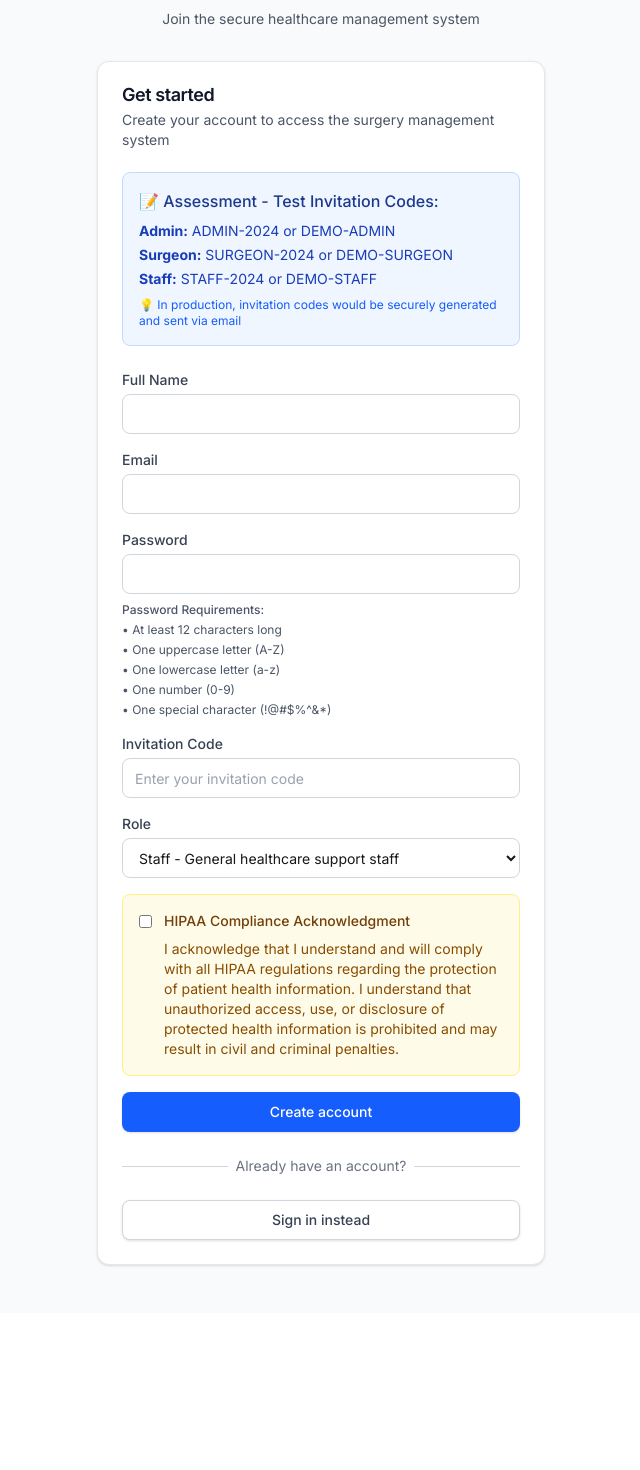
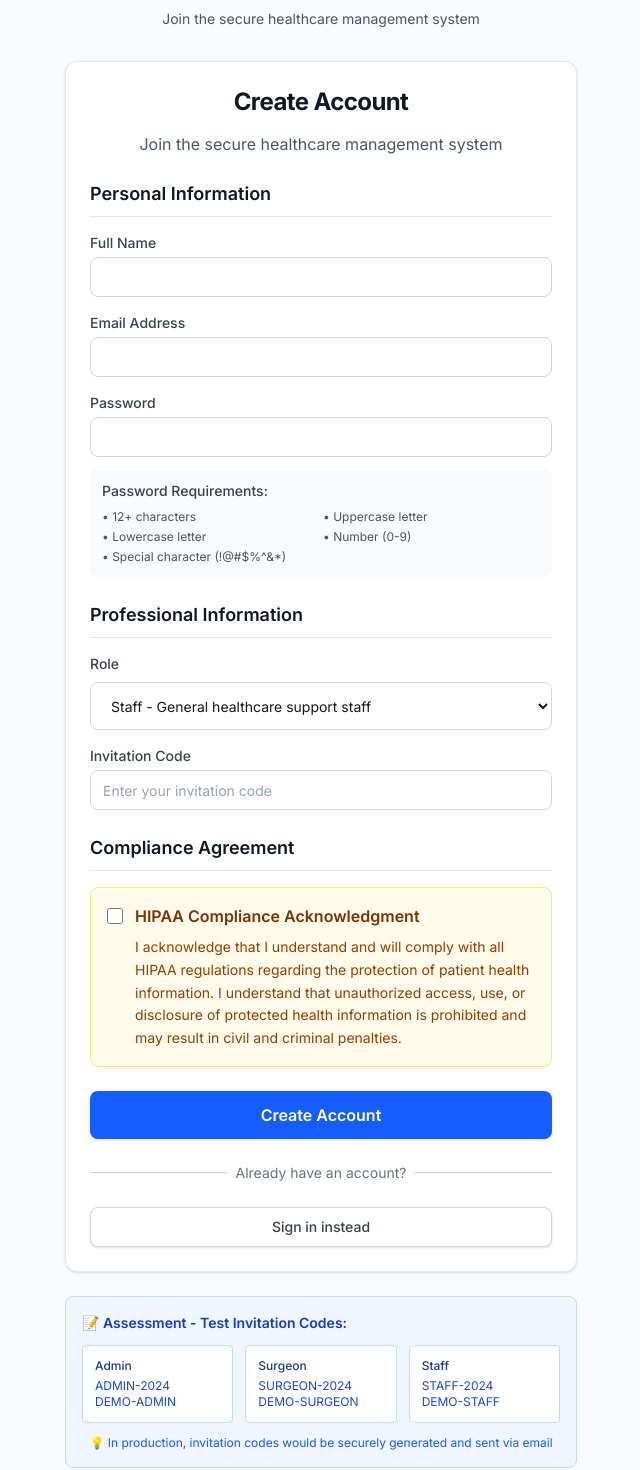
Before and after one commit to cmoralestech/fabric-health, a Next.js app: page /auth/register in a window 1280 px wide. Shown: the part 123-1593 px from the top of the page, without its empty margins (319-959 px from the left). Before the commit the page ends 1436 px from the top, so only its background shows below. Built offline with nearby package versions, Linux system fonts and the light colour scheme.

Commit message:
register page and sign up updates

```diff
--- a/src/app/auth/register/page.tsx
+++ b/src/app/auth/register/page.tsx
@@ -112,35 +112,28 @@ export default function Register() {
         </div>
       </div>
 
-      <div className="mt-8 sm:mx-auto sm:w-full sm:max-w-md">
+      <div className="mt-8 sm:mx-auto sm:w-full sm:max-w-lg">
         <Card>
-          <CardHeader>
-            <CardTitle>Get started</CardTitle>
-            <CardDescription>
-              Create your account to access the surgery management system
+          <CardHeader className="text-center pb-6">
+            <CardTitle className="text-2xl font-bold text-gray-900">Create Account</CardTitle>
+            <CardDescription className="text-base text-gray-600 mt-2">
+              Join the secure healthcare management system
             </CardDescription>
-
-            {/* Assessment Note - Display test invitation codes */}
-            <div className="bg-blue-50 border border-blue-200 rounded-lg p-4 mt-4">
-              <h4 className="font-medium text-blue-900 mb-2">📝 Assessment - Test Invitation Codes:</h4>
-              <div className="text-sm text-blue-800 space-y-1">
-                <div><strong>Admin:</strong> ADMIN-2024 or DEMO-ADMIN</div>
-                <div><strong>Surgeon:</strong> SURGEON-2024 or DEMO-SURGEON</div>
-                <div><strong>Staff:</strong> STAFF-2024 or DEMO-STAFF</div>
-              </div>
-              <p className="text-xs text-blue-600 mt-2">
-                💡 In production, invitation codes would be securely generated and sent via email
-              </p>
-            </div>
           </CardHeader>
 
-          <CardContent>
-            <form onSubmit={handleSubmit(onSubmit)} className="space-y-4">
+          <CardContent className="px-6 pb-6">
+            <form onSubmit={handleSubmit(onSubmit)} className="space-y-6">
               {error && (
                 <div className="bg-red-50 border border-red-200 text-red-600 px-4 py-3 rounded-lg text-sm">
                   {error}
                 </div>
               )}
+
+              {/* Personal Information Section */}
+              <div className="space-y-4">
+                <h3 className="text-lg font-semibold text-gray-900 border-b border-gray-200 pb-2">
+                  Personal Information
+                </h3>
 
                 <Input
                   label="Full Name"
@@ -150,7 +143,7 @@ export default function Register() {
                 />
 
                 <Input
-                label="Email"
+                  label="Email Address"
                   type="email"
                   autoComplete="email"
                   {...register('email')}
@@ -165,36 +158,36 @@ export default function Register() {
                     {...register('password')}
                     error={errors.password?.message}
                   />
-                <div className="mt-2 text-xs text-gray-600">
-                  <p className="font-medium mb-1">Password Requirements:</p>
-                  <ul className="space-y-1">
-                    <li>• At least 12 characters long</li>
-                    <li>• One uppercase letter (A-Z)</li>
-                    <li>• One lowercase letter (a-z)</li>
-                    <li>• One number (0-9)</li>
-                    <li>• One special character (!@#$%^&*)</li>
-                  </ul>
+                  <div className="mt-3 p-3 bg-gray-50 rounded-lg">
+                    <p className="text-sm font-medium text-gray-700 mb-2">Password Requirements:</p>
+                    <div className="grid grid-cols-1 sm:grid-cols-2 gap-1 text-xs text-gray-600">
+                      <div>• 12+ characters</div>
+                      <div>• Uppercase letter</div>
+                      <div>• Lowercase letter</div>
+                      <div>• Number (0-9)</div>
+                      <div className="sm:col-span-2">• Special character (!@#$%^&*)</div>
+                    </div>
+                  </div>
                 </div>
               </div>
 
-              <Input
-                label="Invitation Code"
-                placeholder="Enter your invitation code"
-                {...register('invitationCode')}
-                error={errors.invitationCode?.message}
-              />
+              {/* Professional Information Section */}
+              <div className="space-y-4">
+                <h3 className="text-lg font-semibold text-gray-900 border-b border-gray-200 pb-2">
+                  Professional Information
+                </h3>
 
                 <div>
-                <label className="block text-sm font-medium text-gray-700 mb-1">
+                  <label className="block text-sm font-medium text-gray-700 mb-2">
                     Role
                   </label>
                   <select
                     {...register('role')}
-                  className="w-full h-10 rounded-lg border border-gray-300 bg-white px-3 py-2 text-sm focus:border-blue-500 focus:outline-none focus:ring-2 focus:ring-blue-500/20"
+                    className="w-full h-12 rounded-lg border border-gray-300 bg-white px-4 py-3 text-sm focus:border-blue-500 focus:outline-none focus:ring-2 focus:ring-blue-500/20 transition-colors"
                   >
                     <option value="STAFF">Staff - General healthcare support staff</option>
-                  <option value="SURGEON">Surgeon - Licensed medical doctor performing surgeries</option>
-                  <option value="ADMIN">Administrator - System administrator with full access</option>
+                    <option value="SURGEON">Surgeon - Licensed medical doctor</option>
+                    <option value="ADMIN">Administrator - System administrator</option>
                   </select>
                   {errors.role && (
                     <p className="text-sm text-red-600 mt-1">{errors.role.message}</p>
@@ -203,27 +196,45 @@ export default function Register() {
 
                 {/* Medical License for Surgeons */}
                 {selectedRole === 'SURGEON' && (
+                  <div className="bg-blue-50 border border-blue-200 rounded-lg p-4">
                     <Input
                       label="Medical License Number"
                       placeholder="Enter your medical license number"
                       {...register('medicalLicense')}
                       error={errors.medicalLicense?.message}
                     />
+                    <p className="text-xs text-blue-600 mt-2">
+                      Required for surgeons to verify medical credentials
+                    </p>
+                  </div>
                 )}
 
-              {/* HIPAA Compliance Acknowledgment */}
-              <div className="bg-yellow-50 border border-yellow-200 rounded-lg p-4">
-                <div className="flex items-start">
+                <Input
+                  label="Invitation Code"
+                  placeholder="Enter your invitation code"
+                  {...register('invitationCode')}
+                  error={errors.invitationCode?.message}
+                />
+              </div>
+
+              {/* HIPAA Compliance Section */}
+              <div className="space-y-4">
+                <h3 className="text-lg font-semibold text-gray-900 border-b border-gray-200 pb-2">
+                  Compliance Agreement
+                </h3>
+
+                <div className="bg-amber-50 border border-amber-200 rounded-lg p-4">
+                  <div className="flex items-start space-x-3">
                     <input
                       type="checkbox"
                       {...register('hipaaAcknowledgment')}
-                    className="mt-1 mr-3"
+                      className="mt-1 h-4 w-4 text-blue-600 focus:ring-blue-500 border-gray-300 rounded"
                     />
-                  <div className="text-sm">
-                    <p className="font-medium text-yellow-900 mb-2">
+                    <div className="flex-1">
+                      <p className="font-semibold text-amber-900 mb-2">
                         HIPAA Compliance Acknowledgment
                       </p>
-                    <p className="text-yellow-800">
+                      <p className="text-sm text-amber-800 leading-relaxed">
                         I acknowledge that I understand and will comply with all HIPAA regulations
                         regarding the protection of patient health information. I understand that
                         unauthorized access, use, or disclosure of protected health information
@@ -232,16 +243,17 @@ export default function Register() {
                     </div>
                   </div>
                   {errors.hipaaAcknowledgment && (
-                  <p className="text-sm text-red-600 mt-2">{errors.hipaaAcknowledgment.message}</p>
+                    <p className="text-sm text-red-600 mt-2 ml-7">{errors.hipaaAcknowledgment.message}</p>
                   )}
+                </div>
               </div>
 
               <Button
                 type="submit"
                 isLoading={isSubmitting}
-                className="w-full"
+                className="w-full h-12 text-base font-semibold"
               >
-                Create account
+                Create Account
               </Button>
             </form>
 
@@ -265,6 +277,31 @@ export default function Register() {
             </div>
           </CardContent>
         </Card>
+
+        {/* Assessment - Test Invitation Codes */}
+        <div className="mt-6 p-4 bg-blue-50 border border-blue-200 rounded-lg">
+          <h3 className="text-sm font-semibold text-blue-800 mb-3">📝 Assessment - Test Invitation Codes:</h3>
+          <div className="grid grid-cols-1 sm:grid-cols-3 gap-3 text-xs">
+            <div className="bg-white p-3 rounded border border-blue-200">
+              <div className="font-medium text-blue-900">Admin</div>
+              <div className="text-blue-700 mt-1">ADMIN-2024</div>
+              <div className="text-blue-700">DEMO-ADMIN</div>
+            </div>
+            <div className="bg-white p-3 rounded border border-blue-200">
+              <div className="font-medium text-blue-900">Surgeon</div>
+              <div className="text-blue-700 mt-1">SURGEON-2024</div>
+              <div className="text-blue-700">DEMO-SURGEON</div>
+            </div>
+            <div className="bg-white p-3 rounded border border-blue-200">
+              <div className="font-medium text-blue-900">Staff</div>
+              <div className="text-blue-700 mt-1">STAFF-2024</div>
+              <div className="text-blue-700">DEMO-STAFF</div>
+            </div>
+          </div>
+          <p className="text-xs text-blue-600 mt-3 text-center">
+            💡 In production, invitation codes would be securely generated and sent via email
+          </p>
+        </div>
       </div>
     </div>
   )
--- a/src/app/auth/signin/page.tsx
+++ b/src/app/auth/signin/page.tsx
@@ -53,42 +53,49 @@ export default function SignIn() {
   }
 
   return (
-    <div className="min-h-screen bg-gray-50 flex flex-col justify-center py-12 sm:px-6 lg:px-8">
-      <div className="sm:mx-auto sm:w-full sm:max-w-md">
-        <div className="text-center">
-          <h1 className="text-3xl font-bold text-blue-600 mb-2">SurgeryManager</h1>
-          <h2 className="text-2xl font-bold text-gray-900">Sign in to your account</h2>
-          <p className="mt-2 text-sm text-gray-600">
+    <div className="min-h-screen bg-gradient-to-br from-gray-50 to-gray-100 flex flex-col justify-center py-12 sm:px-6 lg:px-8">
+      <div className="sm:mx-auto sm:w-full sm:max-w-lg">
+        <div className="text-center mb-8">
+          <h1 className="text-4xl font-bold text-blue-600 mb-2">SurgeryManager</h1>
+          <h2 className="text-xl font-semibold text-gray-900 mb-2">Welcome Back</h2>
+          <p className="text-gray-600">
             Secure healthcare management system
           </p>
         </div>
       </div>
 
-      <div className="mt-8 sm:mx-auto sm:w-full sm:max-w-md">
-        <Card>
-          <CardHeader>
-            <CardTitle>Welcome back</CardTitle>
-            <CardDescription>
-              Enter your credentials to access the surgery management system
+      <div className="sm:mx-auto sm:w-full sm:max-w-md">
+        <Card className="shadow-xl border-0">
+          <CardHeader className="text-center pb-6 bg-gradient-to-r from-blue-50 to-indigo-50 rounded-t-lg">
+            <CardTitle className="text-2xl font-bold text-gray-900">Sign In</CardTitle>
+            <CardDescription className="text-base text-gray-600 mt-2">
+              Enter your credentials to access the system
             </CardDescription>
           </CardHeader>
 
-          <CardContent>
-            <form onSubmit={handleSubmit(onSubmit)} className="space-y-4">
+          <CardContent className="px-8 py-6">
+            <form onSubmit={handleSubmit(onSubmit)} className="space-y-6">
               {error && (
-                <div className="bg-red-50 border border-red-200 text-red-600 px-4 py-3 rounded-lg text-sm">
-                  {error}
+                <div className="bg-red-50 border-l-4 border-red-400 text-red-700 px-4 py-3 rounded-r-lg">
+                  <div className="flex items-center">
+                    <svg className="w-5 h-5 mr-2" fill="currentColor" viewBox="0 0 20 20">
+                      <path fillRule="evenodd" d="M10 18a8 8 0 100-16 8 8 0 000 16zM8.707 7.293a1 1 0 00-1.414 1.414L8.586 10l-1.293 1.293a1 1 0 101.414 1.414L10 11.414l1.293 1.293a1 1 0 001.414-1.414L11.414 10l1.293-1.293a1 1 0 00-1.414-1.414L10 8.586 8.707 7.293z" clipRule="evenodd" />
+                    </svg>
+                    <span className="text-sm font-medium">{error}</span>
+                  </div>
                 </div>
               )}
 
+              <div className="space-y-5">
                 <Input
-                label="Email"
+                  label="Email Address"
                   type="email"
                   autoComplete="email"
                   {...register('email')}
                   error={errors.email?.message}
                 />
 
+                <div>
                   <Input
                     label="Password"
                     type="password"
@@ -96,30 +103,37 @@ export default function SignIn() {
                     {...register('password')}
                     error={errors.password?.message}
                   />
+                  <div className="mt-2 text-right">
+                    <button type="button" className="text-sm text-blue-600 hover:text-blue-500 font-medium">
+                      Forgot your password?
+                    </button>
+                  </div>
+                </div>
+              </div>
 
               <Button
                 type="submit"
                 isLoading={isSubmitting}
-                className="w-full"
+                className="w-full h-12 text-base font-semibold bg-gradient-to-r from-blue-600 to-indigo-600 hover:from-blue-700 hover:to-indigo-700 transition-all duration-200"
               >
-                Sign in
+                {isSubmitting ? 'Signing in...' : 'Sign In'}
               </Button>
             </form>
 
-            <div className="mt-6">
+            <div className="mt-8">
               <div className="relative">
                 <div className="absolute inset-0 flex items-center">
                   <div className="w-full border-t border-gray-300" />
                 </div>
                 <div className="relative flex justify-center text-sm">
-                  <span className="px-2 bg-white text-gray-500">New to SurgeryManager?</span>
+                  <span className="px-4 bg-white text-gray-500 font-medium">New to SurgeryManager?</span>
                 </div>
               </div>
 
               <div className="mt-6">
                 <Link href="/auth/register">
-                  <Button variant="outline" className="w-full">
-                    Create new account
+                  <Button variant="outline" className="w-full h-12 text-base font-semibold border-2 border-gray-300 hover:border-blue-500 hover:text-blue-600 transition-colors duration-200">
+                    Create New Account
                   </Button>
                 </Link>
               </div>
@@ -128,13 +142,43 @@ export default function SignIn() {
         </Card>
 
         {/* Demo Credentials */}
-        <div className="mt-4 p-4 bg-blue-50 border border-blue-200 rounded-lg">
-          <h3 className="text-sm font-medium text-blue-800 mb-2">Demo Credentials:</h3>
-          <div className="text-xs text-blue-700 space-y-1">
-            <p><strong>Admin:</strong> admin@hospital.com / password123</p>
-            <p><strong>Surgeon:</strong> surgeon@hospital.com / password123</p>
-            <p><strong>Staff:</strong> staff@hospital.com / password123</p>
+        <div className="mt-6 p-5 bg-blue-50 border border-blue-200 rounded-lg shadow-sm">
+          <h3 className="text-sm font-semibold text-blue-800 mb-4 text-center">📝 Demo Credentials for Testing:</h3>
+          <div className="grid grid-cols-1 gap-3">
+            <div className="bg-white p-3 rounded border border-blue-200 flex justify-between items-center">
+              <div>
+                <div className="font-medium text-blue-900 text-sm">Administrator</div>
+                <div className="text-blue-700 text-xs">Full system access</div>
               </div>
+              <div className="text-right">
+                <div className="text-xs text-blue-600 font-mono">admin@hospital.com</div>
+                <div className="text-xs text-blue-600 font-mono">password123</div>
+              </div>
+            </div>
+            <div className="bg-white p-3 rounded border border-blue-200 flex justify-between items-center">
+              <div>
+                <div className="font-medium text-blue-900 text-sm">Surgeon</div>
+                <div className="text-blue-700 text-xs">Medical professional</div>
+              </div>
+              <div className="text-right">
+                <div className="text-xs text-blue-600 font-mono">surgeon@hospital.com</div>
+                <div className="text-xs text-blue-600 font-mono">password123</div>
+              </div>
+            </div>
+            <div className="bg-white p-3 rounded border border-blue-200 flex justify-between items-center">
+              <div>
+                <div className="font-medium text-blue-900 text-sm">Staff</div>
+                <div className="text-blue-700 text-xs">Healthcare support</div>
+              </div>
+              <div className="text-right">
+                <div className="text-xs text-blue-600 font-mono">staff@hospital.com</div>
+                <div className="text-xs text-blue-600 font-mono">password123</div>
+              </div>
+            </div>
+          </div>
+          <p className="text-xs text-blue-600 mt-4 text-center">
+            💡 Click on any credential above to quickly test the system
+          </p>
         </div>
       </div>
     </div>
```
Lines whose indentation alone changed are shown as unchanged.
